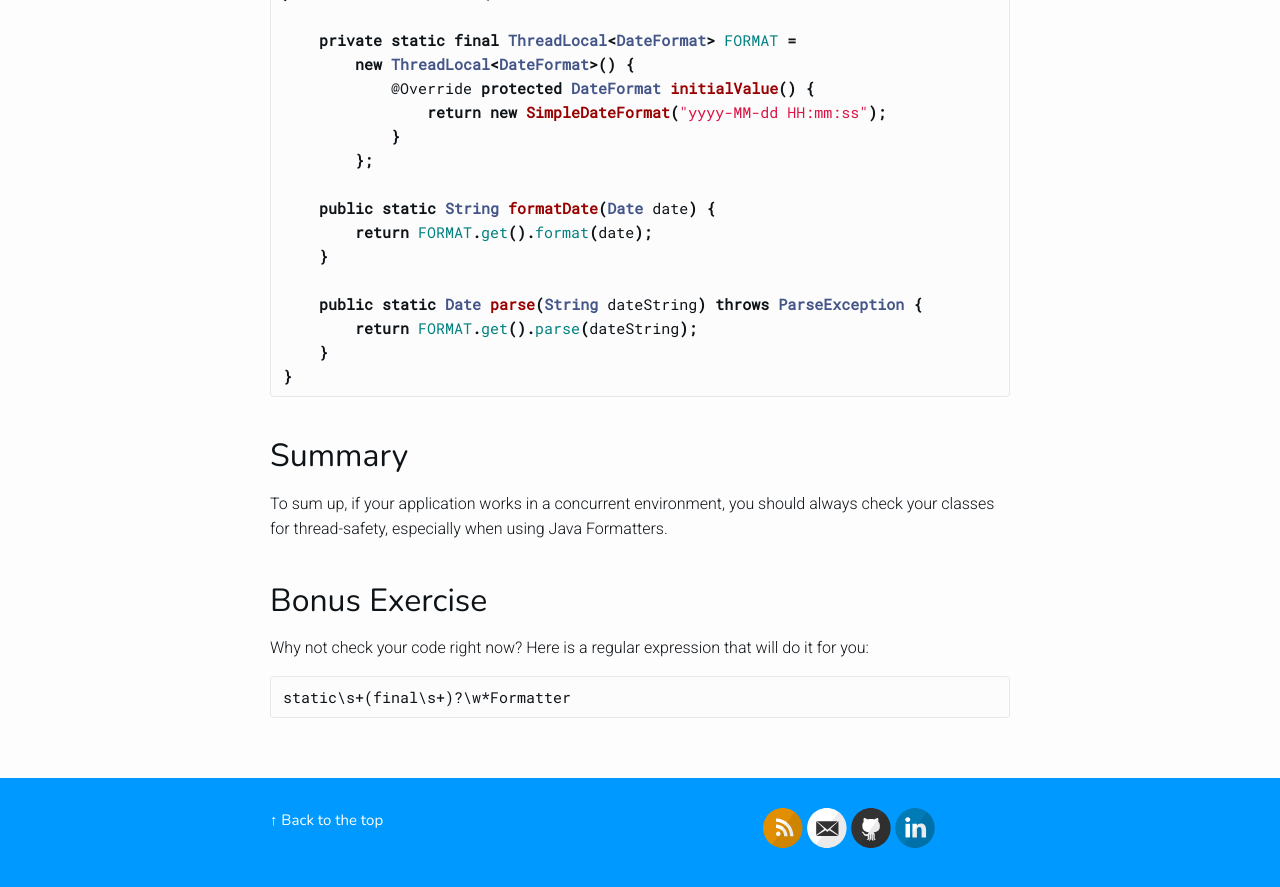
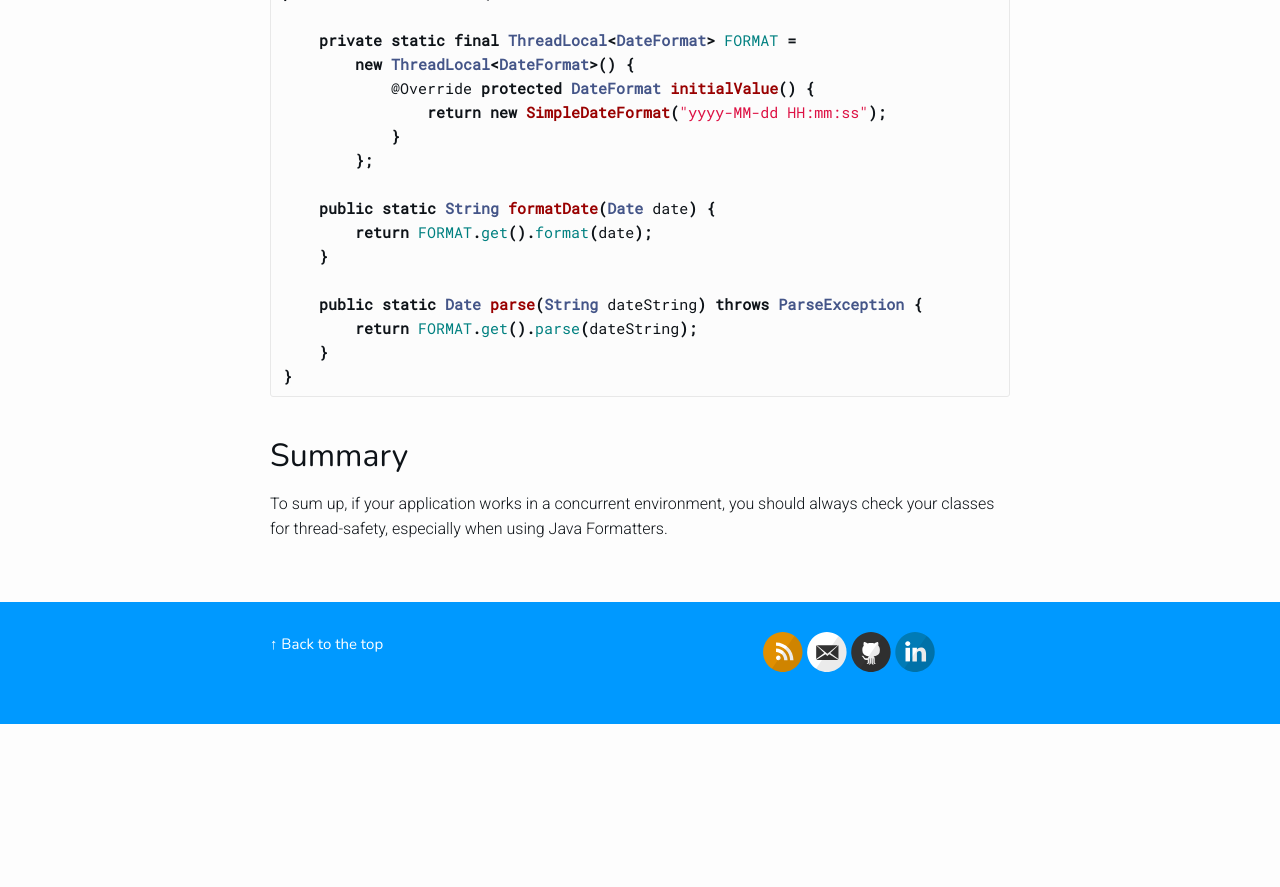
Before and after one commit to mbukowicz/mbukowicz.github.io, a Jekyll site: the page built from _posts/2012-02-01-back-to-future-with-simpledateformat.md, in a window 1280 px wide and 900 px high, scrolled down 2917 px. Shown: the top 887 px of the window. Built offline with Jekyll 4.4.1, drawn with Linux system fonts in a browser that asks for light colours; after the commit the page ends 3641 px from its top, so only the background shows below that.

Commit message:
Add small improvements to simpledateformat post

```diff
--- a/_posts/2012-02-01-back-to-future-with-simpledateformat.md
+++ b/_posts/2012-02-01-back-to-future-with-simpledateformat.md
@@ -11,6 +11,7 @@ blogger_orig_url: http://www.code-thrill.com/2012/02/back-to-future-with-simpled
 <img src="/images/back-to-future-with-simpledateformat/back-to-the-future.jpg" title="Back to the future" class="float-left" />
 <p>Some time ago I had to fix a really strange bug in a Java web application. A date displayed to the user was going crazy. Where it should be 20 November 2011 it was something like 12 January 510 or 4 October 3040. The app was obviously broken...</p>
 <p>I checked the code and at first it looked all right. There was an utility class looking something like that:</p>
+
 {% highlight java %}
 import java.text.DateFormat;
 import java.text.ParseException;
@@ -129,9 +130,3 @@ public class TimeUtil {
 
 <h2>Summary</h2>
 <p>To sum up, if your application works in a concurrent environment, you should always check your classes for thread-safety, especially when using Java Formatters.</p>
-
-<h2>Bonus Exercise</h2>
-<p>Why not check your code right now? Here is a regular expression that will do it for you:</p>
-{% highlight text %}
-static\s+(final\s+)?\w*Formatter
-{% endhighlight %}
```
